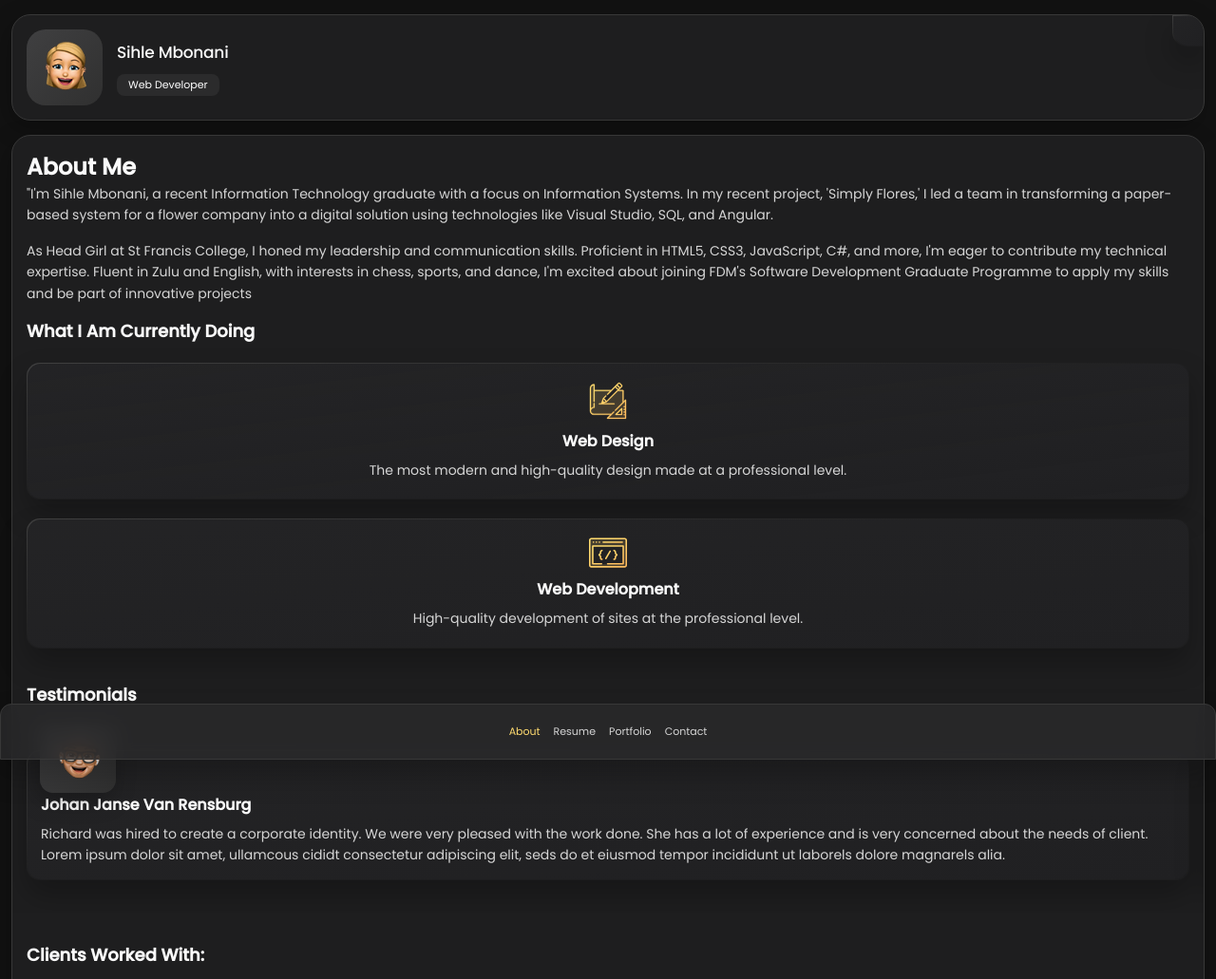
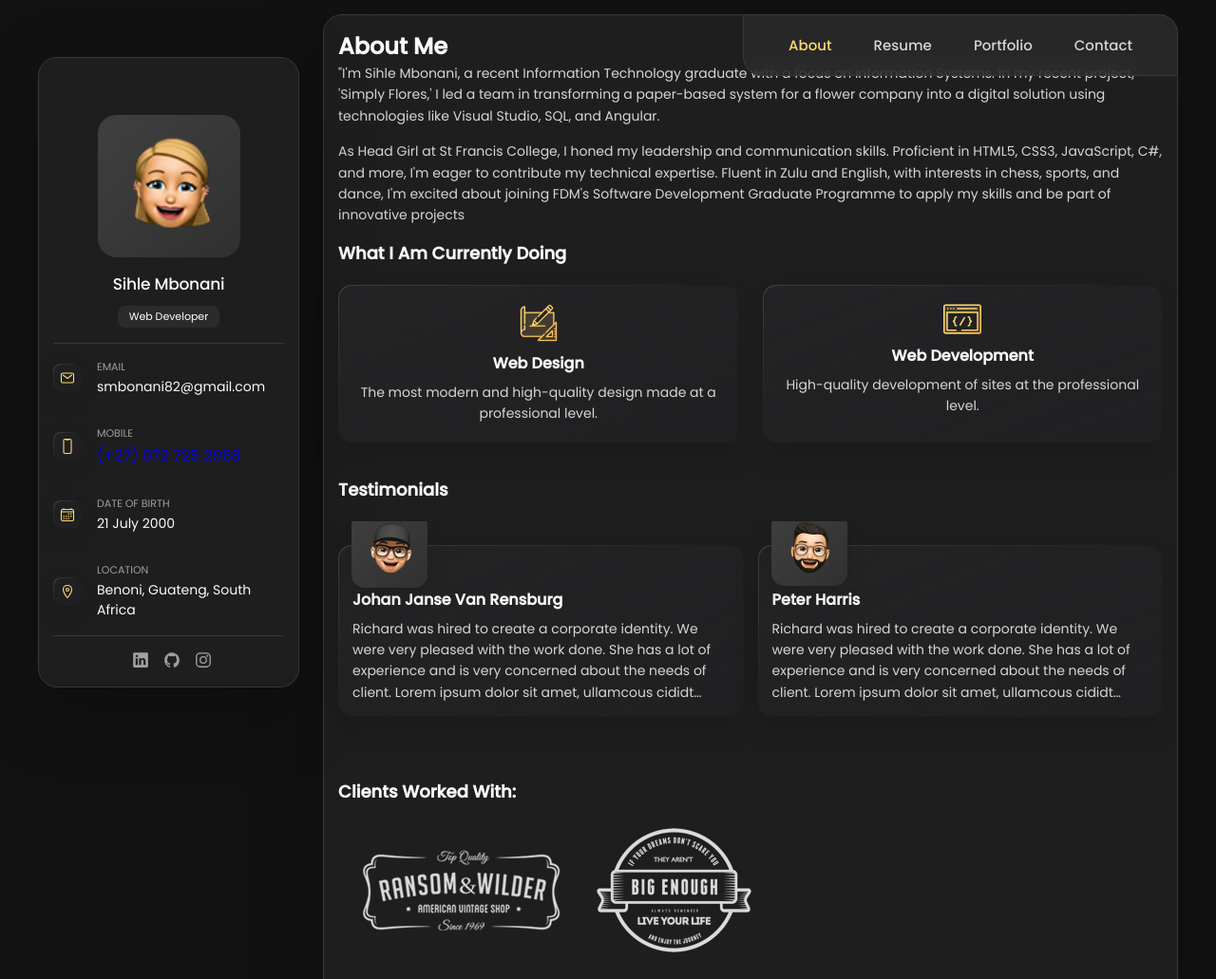
Before and after one commit to SihleMbonani/TASK-INTERN-CAREER, a plain HTML site: page assets/index.html in a window 1280 px wide. Shown: the top 1031 px of the page at 95% size. Drawn offline with nearby package versions, Linux system fonts and the light colour scheme.

Commit message:
Added responsive code. Change later

```diff
--- a/assets/CSS/style.css
+++ b/assets/CSS/style.css
@@ -1189,3 +1189,328 @@ textarea.form-input::-webkit-resizer{
 /* when screen/ view is larger tha 768px */
 
 /* COMMONLY USED CSSS STYLINGS */
+.sidebar, article { width: 700px; }
+
+  .has-scrollbar::-webkit-scrollbar-button { width: 100px; }
+
+
+
+  /**
+   * SIDEBAR
+   */
+
+  .contact-list {
+    grid-template-columns: 1fr 1fr;
+    gap: 30px 15px;
+  }
+
+
+
+  /**
+   * NAVBAR
+   */
+
+  .navbar-link { --fs-8: 15px; }
+
+
+
+  /**
+   * ABOUT
+   */
+
+  /* testimonials modal */
+
+  .testimonials-modal {
+    gap: 35px;
+    max-width: 680px;
+  }
+
+  .modal-avatar-box img { width: 80px; }
+
+
+
+  /**
+   * PORTFOLIO
+   */
+
+  .article-title { padding-bottom: 20px; }
+
+  .filter-select-box { display: none; }
+
+  .filter-list {
+    display: flex;
+    justify-content: flex-start;
+    align-items: center;
+    gap: 25px;
+    padding-left: 5px;
+    margin-bottom: 30px;
+  }
+
+  .filter-item button {
+    color: var(--light-gray);
+    font-size: var(--fs-5);
+    transition: var(--transition-1);
+  }
+
+  .filter-item button:hover { color: var(--light-gray-70); }
+
+  .filter-item button.active { color: var(--orange-yellow-crayola); }
+
+  /* portfolio and blog grid */
+
+  .project-list, .blog-posts-list { grid-template-columns: 1fr 1fr; }
+
+
+
+  /**
+   * CONTACT
+   */
+
+  .input-wrapper { grid-template-columns: 1fr 1fr; }
+
+  .form-btn {
+    width: max-content;
+    margin-left: auto;
+  }
+
+
+
+
+
+
+
+/**
+ * responsive larger than 1024px screen
+ */
+
+@media (min-width: 1024px) {
+
+  /**
+   * CUSTOM PROPERTY
+   */
+
+  :root {
+
+    /**
+    * shadow
+    */
+
+    --shadow-1: -4px 8px 24px hsla(0, 0%, 0%, 0.125);
+    --shadow-2: 0 16px 30px hsla(0, 0%, 0%, 0.125);
+    --shadow-3: 0 16px 40px hsla(0, 0%, 0%, 0.125);
+
+  }
+
+
+
+  /**
+   * REUSED STYLE
+   */
+
+  .sidebar, article {
+    width: 950px;
+    box-shadow: var(--shadow-5);
+  }
+
+
+
+  /**
+   * MAIN
+   */
+
+  main { margin-bottom: 60px; }
+
+  .main-content {
+    position: relative;
+    width: max-content;
+    margin: auto;
+  }
+
+
+
+  /**
+   * NAVBAR
+   */
+
+  .navbar {
+    position: absolute;
+    bottom: auto;
+    top: 0;
+    left: auto;
+    right: 0;
+    width: max-content;
+    border-radius: 0 20px;
+    padding: 0 20px;
+    box-shadow: none;
+  }
+
+  .navbar-list {
+    gap: 30px;
+    padding: 0 20px;
+  }
+
+  .navbar-link { font-weight: var(--fw-500); }
+
+
+
+  /**
+   * ABOUT
+   */
+
+  /* service */
+
+  .service-list {
+    grid-template-columns: 1fr 1fr;
+    gap: 20px 25px;
+  }
+
+  /* testimonials */
+
+  .testimonials-item { min-width: calc(50% - 15px); }
+
+  /* clients */
+
+  .clients-item { min-width: calc(25% - 38px); }
+
+
+
+  /**
+   * PORTFOLIO
+   */
+
+  .project-list { grid-template-columns: repeat(3, 1fr); }
+
+
+
+  /**
+   * BLOG
+   */
+
+  .blog-banner-box { height: 230px; }
+
+}
+
+
+
+
+
+/**
+ * responsive larger than 1250px screen
+ */
+
+@media (min-width: 1250px) {
+
+  /**
+   * RESET
+   */
+
+  body::-webkit-scrollbar { width: 20px; }
+
+  body::-webkit-scrollbar-track { background: var(--smoky-black); }
+
+  body::-webkit-scrollbar-thumb {
+    border: 5px solid var(--smoky-black);
+    background: hsla(0, 0%, 100%, 0.1);
+    border-radius: 20px;
+    box-shadow: inset 1px 1px 0 hsla(0, 0%, 100%, 0.11),
+                inset -1px -1px 0 hsla(0, 0%, 100%, 0.11);
+  }
+
+  body::-webkit-scrollbar-thumb:hover { background: hsla(0, 0%, 100%, 0.15); }
+
+  body::-webkit-scrollbar-button { height: 60px; }
+
+
+
+  /**
+   * REUSED STYLE
+   */
+
+  .sidebar, article { width: auto; }
+
+  article { min-height: 100%; }
+
+
+
+  /**
+   * MAIN
+   */
+
+  main {
+    max-width: 1200px;
+    margin-inline: auto;
+    display: flex;
+    justify-content: center;
+    align-items: stretch;
+    gap: 25px;
+  }
+
+  .main-content {
+    min-width: 75%;
+    width: 75%;
+    margin: 0;
+  }
+
+
+
+  /**
+   * SIDEBAR
+   */
+
+  .sidebar {
+    position: sticky;
+    top: 60px;
+    max-height: max-content;
+    height: 100%;
+    margin-bottom: 0;
+    padding-top: 60px;
+    z-index: 1;
+  }
+
+  .sidebar-info { flex-direction: column; }
+
+  .avatar-box img { width: 150px; }
+
+  .info-content .name {
+    white-space: nowrap;
+    text-align: center;
+  }
+
+  .info-content .title { margin: auto; }
+
+  .info_more-btn { display: none; }
+
+  .sidebar-info_more {
+    opacity: 1;
+    visibility: visible;
+  }
+
+  .contact-list { grid-template-columns: 1fr; }
+
+  .contact-info :is(.contact-link) {
+    white-space: nowrap;
+    overflow: hidden;
+    text-overflow: ellipsis;
+  }
+
+  .contact-info :is(.contact-link, time, address) {
+    --fs-7: 14px;
+    font-weight: var(--fw-300);
+  }
+
+  .separator:last-of-type {
+    margin: 15px 0;
+    opacity: 0;
+  }
+
+  .social-list { justify-content: center; }
+
+
+
+  /**
+	 * RESUME
+	 */
+
+  .timeline-text { max-width: 700px; }
+
+}
```
